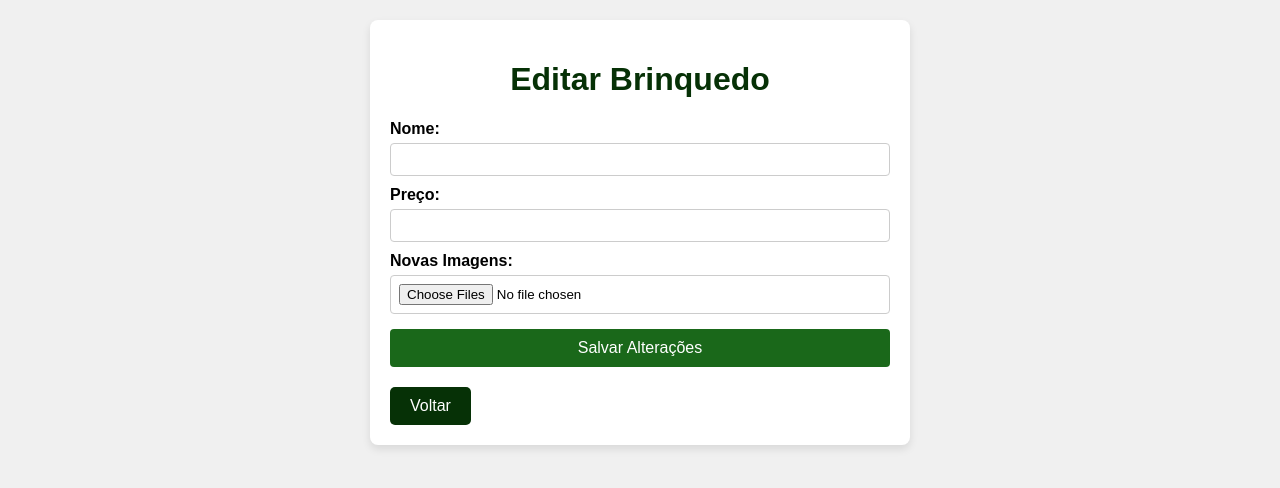
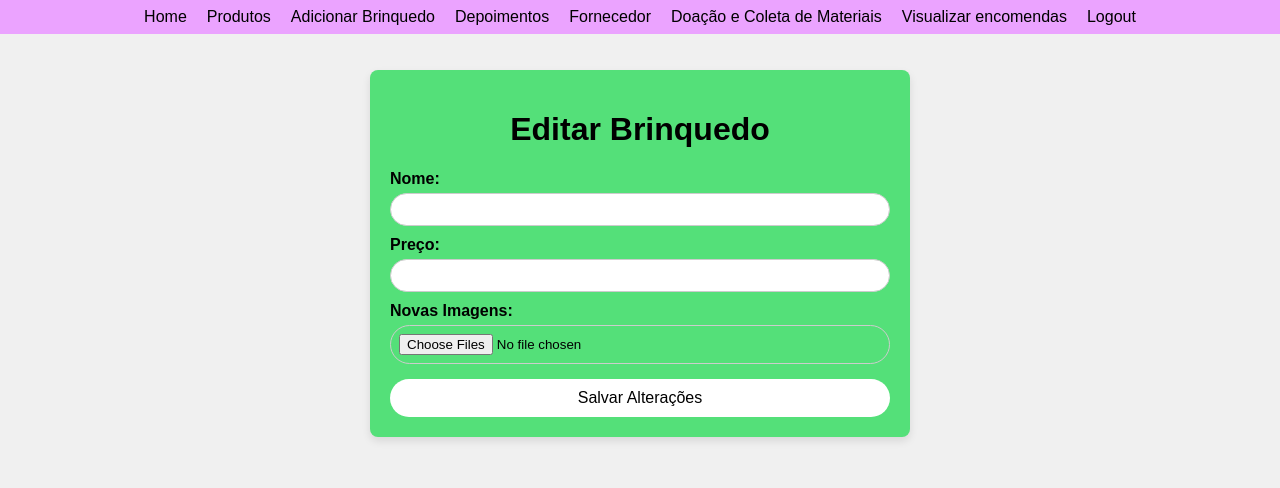
Before and after one commit to jpp000/mangue-play, a Django app: template manguePlay/brinquedos/templates/editar_brinquedos.html in a window 1280 px wide. Shown: the top 488 px of the page. Run offline with Django 5.2, Linux system fonts and the light colour scheme; the template is opened without the code that fills it, so the values that code supplies are empty.

Commit message:
update-editar-brinquedo

```diff
--- a/manguePlay/brinquedos/templates/editar_brinquedos.html
+++ b/manguePlay/brinquedos/templates/editar_brinquedos.html
@@ -14,14 +14,15 @@
         .form-container {
             max-width: 500px;
             margin: 0 auto;
+            margin-top: 50px;
             padding: 20px;
-            background-color: #fff;
+            background-color: #54e079;
             border-radius: 8px;
             box-shadow: 0 4px 8px rgba(0, 0, 0, 0.1);
         }
         h1 {
             text-align: center;
-            color: rgb(6, 49, 6);
+            color: black;
         }
         label {
             display: block;
@@ -32,16 +33,16 @@
             width: 100%;
             padding: 8px;
             margin-top: 5px;
-            border-radius: 4px;
+            border-radius: 20px;
             border: 1px solid #ccc;
             box-sizing: border-box;
         }
         button {
-            background-color: rgb(26, 104, 26);
-            color: white;
+            background-color: white;
+            color: black;
             padding: 10px;
             border: none;
-            border-radius: 4px;
+            border-radius: 20px;
             cursor: pointer;
             margin-top: 15px;
             width: 100%;
@@ -49,7 +50,7 @@
             transition: background-color 0.3s;
         }
         button:hover {
-            background-color: rgb(11, 70, 11);
+            background-color: #51cf72;
         }
         .back-button {
             display: inline-block;
@@ -66,9 +67,89 @@
         .back-button:hover {
             background-color: rgb(4, 30, 4);
         }
+        .navbar {
+            position: fixed;
+            top:0;
+            left: 0;
+            right: 0;
+            display: flex;
+            justify-content: center;
+            align-items: center;
+            background-color: #eba3ff;
+            padding: 5px 20px;
+            color: white;
+            z-index: 1000; /* Para garantir que a navbar fique acima de outros elementos */
+    }
+
+    .navbar .logo {
+        font-size: 1.5rem;
+        font-weight: bold;
+    }
+
+    .nav-links {
+        list-style: none;
+        display: flex;
+        gap: 20px;
+        margin: 0;
+        padding: 0;
+    }
+
+    .nav-links li {
+        display: inline;
+    }
+
+    .nav-links a {
+        text-decoration: none;
+        color: black;
+        font-size: 1rem;
+        transition: color 0.3s;
+        line-height: 1.5;
+    }
+
+    .nav-links a:hover {
+        color: #00bcd4;
+    }
+    @media (max-width: 768px) {
+        .nav-links {
+            flex-direction: column;
+            display: none;
+            background-color: #333;
+            position: absolute;
+            top: 50px;
+            right: 20px;
+            border: 1px solid #444;
+        }
+
+        .nav-links.active {
+            display: flex;
+        }
+    }
+    .nome_logo{
+      width: 300px;
+      max-width: 500px;
+      margin: 50px auto;
+      display: flex;
+      text-align: center;
+      position: fixed;
+      top: 0;
+      left: 0;
+      right: 0;
+    }
     </style>
 </head>
 <body>
+    <nav class="navbar">
+        <ul class="nav-links">
+            <li><a href="{% url 'admin_dashboard' %}">Home</a></li>
+            <li><a href="{% url 'visualizar_brinquedos_admin' %}">Produtos</a></li>
+            <li><a href="{% url 'adicionar_brinquedo' %}">Adicionar Brinquedo</a></li>
+            <li><a href="{% url 'depoimentos_admin' %}">Depoimentos</a></li>
+            <li><a href="{% url 'listar_fornecedores' %}">Fornecedor</a></li>
+            <li><a href="{% url 'visualizar_local' %}">Doação e Coleta de Materiais</a></li>
+            <li><a href="{% url 'listar_encomendas' %}">Visualizar encomendas</a></li>
+            <li><a href="{% url 'logout' %}">Logout</a></li>
+        </ul>
+    </nav>
     <div class="form-container">
         <h1>Editar Brinquedo</h1>
         <form method="post" enctype="multipart/form-data">
@@ -84,7 +165,6 @@
 
             <button type="submit">Salvar Alterações</button>
         </form>
-        <a href="{% url 'visualizar_brinquedos_admin' %}" class="back-button">Voltar</a>
     </div>
 </body>
 </html>
```
